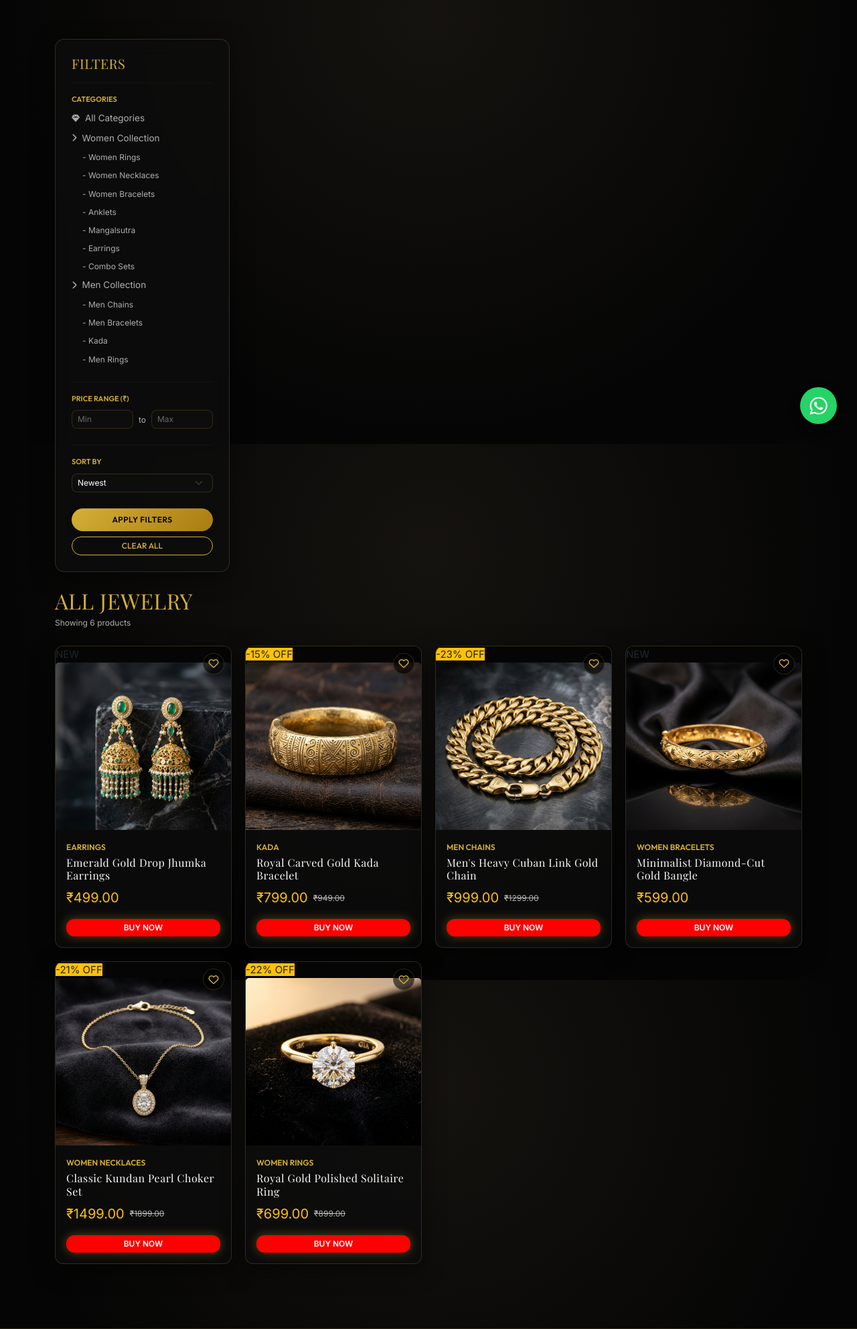
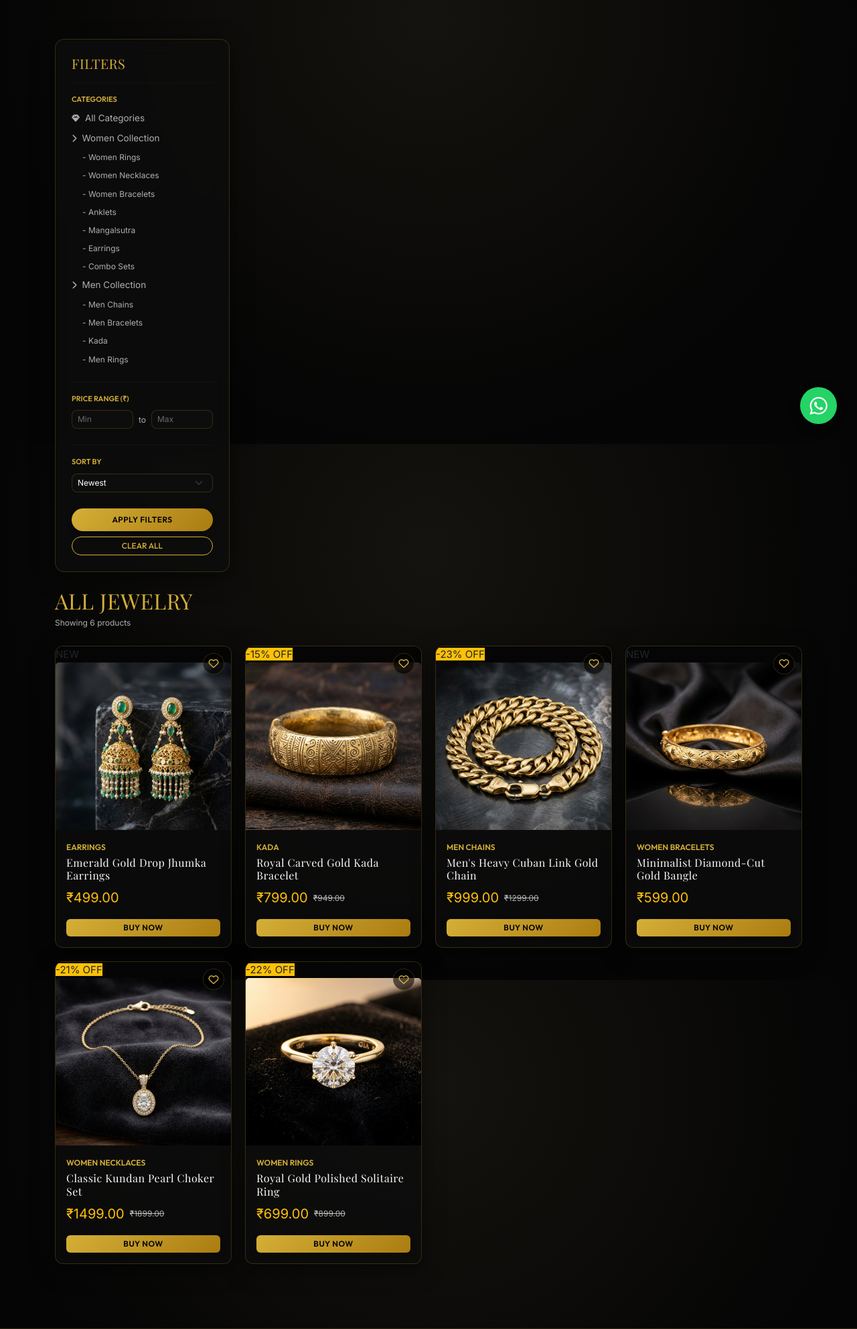
Before and after one commit to jaykhandla487-sudo/RARAJEWELS.COM, a Django app: page /products/ in a window 1280 px wide. Shown: the part 137-2121 px from the top of the page at 67% size. Run offline with Django 5.2, Linux system fonts and the light colour scheme; data comes from the database, SQL or seed files in the repository; some web fonts are replaced.

Commit message:
Use btn-gold button

```diff
--- a/static/css/style.css
+++ b/static/css/style.css
@@ -721,11 +721,3 @@ a:hover {
         height: 180px !important;
     }
 }
-
-.btn-buy-now {
-    background: #ff0000 !important;
-    color: #ffffff !important;
-    opacity: 1 !important;
-    visibility: visible !important;
-    display: block !important;
-}
--- a/templates/shop/components/product_card.html
+++ b/templates/shop/components/product_card.html
@@ -58,7 +58,7 @@
 
         {% if product.stock > 0 %}
             <a href="{% url 'shop:product_detail' product.slug %}"
-               class="btn btn-buy-now w-100 py-1 text-xs font-semibold">
+               class="btn btn-gold w-100 py-1 text-xs font-semibold">
                 BUY NOW
             </a>
         {% else %}
```
